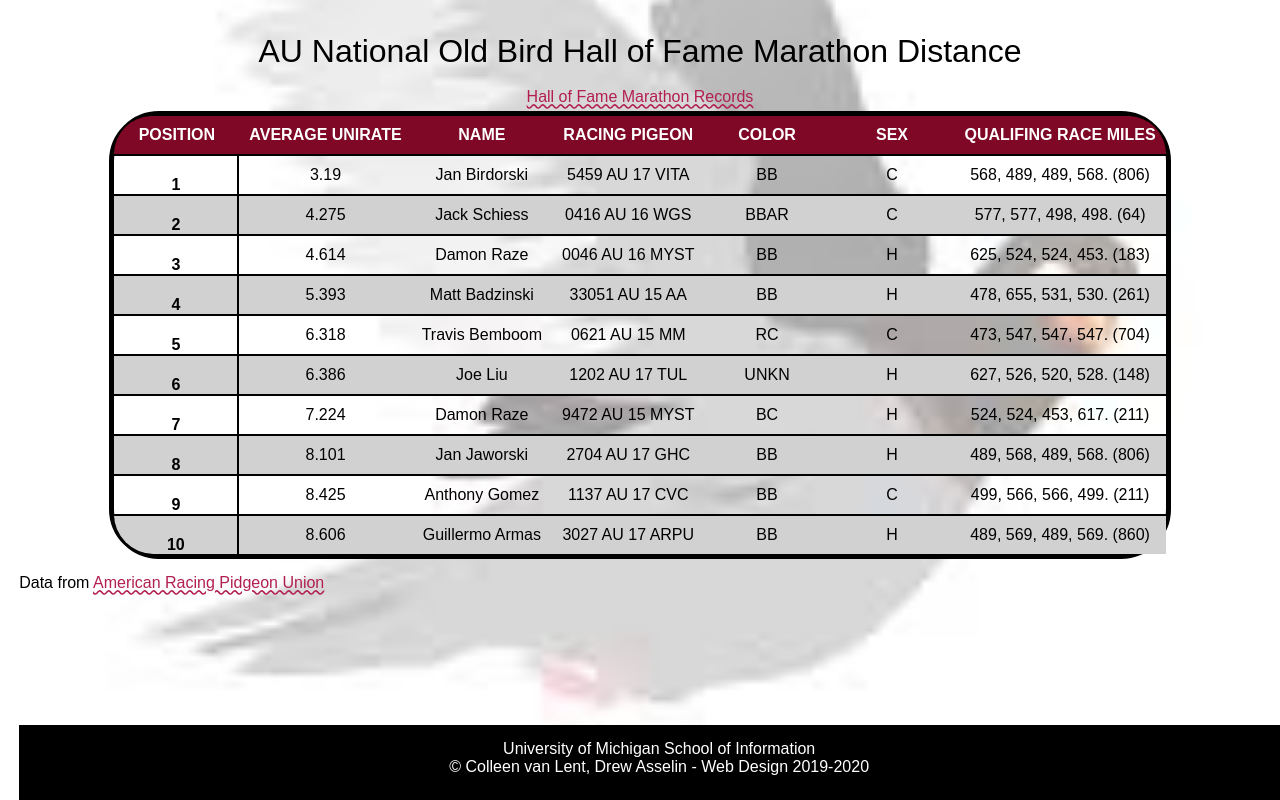
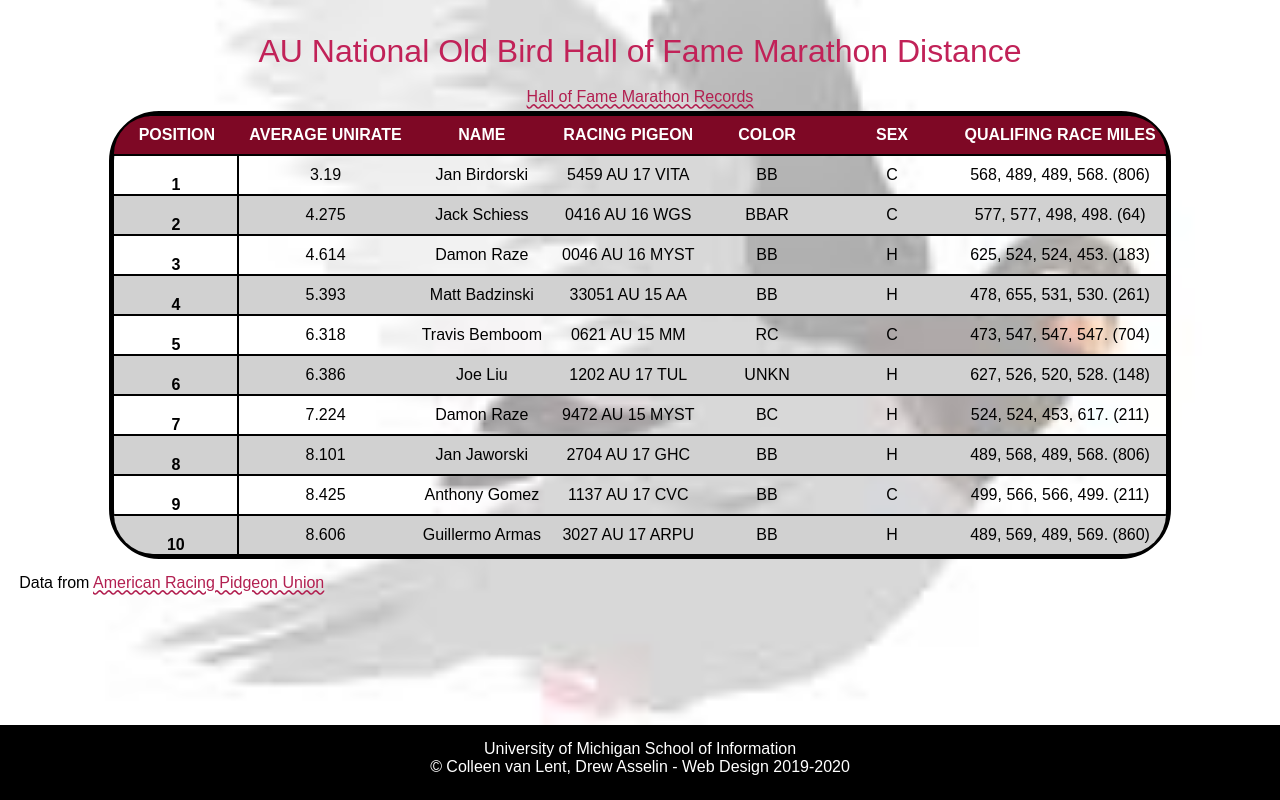
Before and after one commit to Cooperdrobnich/homework4-2021, a plain HTML site: page index.html in a window 1280 px wide. Drawn offline with Linux system fonts and the light colour scheme; a web font is replaced by a local one.

Commit message:
Update style.css

```diff
--- a/css/style.css
+++ b/css/style.css
@@ -35,12 +35,13 @@ body{
   background-image: url(../images/pigeon-background.JPEG);
   background-color: #DDDDDD;
   background-repeat: no-repeat;
-
+  overflow: hidden;
 
   /*Req 1*/
 }
 
 h1{
+  color: #C12258;
   font-size: 32px;
   text-align: center;
   line-height: 2;
@@ -125,7 +126,7 @@ tbody tr:last-child th:first-child{
   border-bottom-left-radius: 50px;
 }
 
-tbody tr:last-child th:last-child{
+table tr:last-child td:last-child{
   border-bottom-right-radius: 50px;
 }
 
@@ -138,7 +139,5 @@ footer{
   position: fixed;
   bottom: 0vh;
   padding: 0px;
-  margin: 0vh;
-
-
+  left: 0;
 }
```
